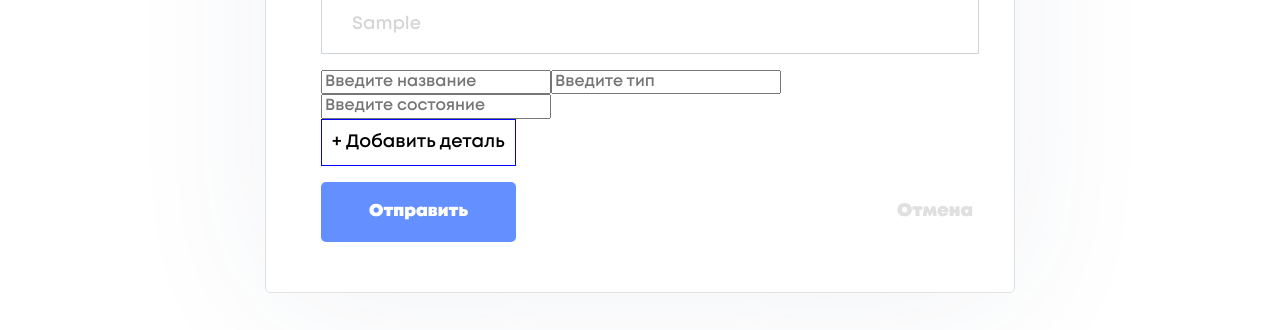
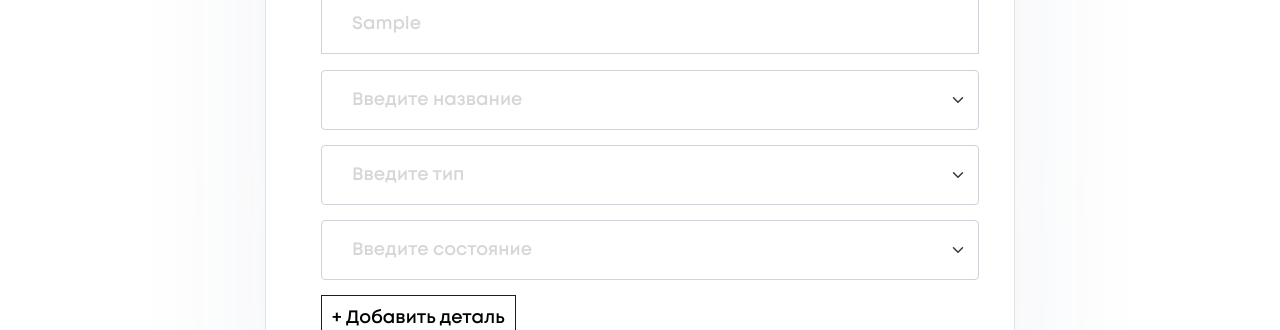
Before and after one commit to sergbfmv/gisz, a React (Create React App) app: page /order in a window 1280 px wide. Both pictures are taken after typing "Sample", "Sample", "Sample", "Sample" into the empty fields and a click on the button "+ Добавить деталь". Shown: the part 823-1153 px from the top of the page. Built offline with nearby package versions, Linux system fonts and the light colour scheme.

Commit message:
attach details to server

```diff
--- a/src/components/Order/Order.js
+++ b/src/components/Order/Order.js
@@ -40,6 +40,7 @@ class Order extends React.Component {
         this.submitOrder = this.submitOrder.bind(this)
         this.goBack = this.goBack.bind(this)
         this.addDetail = this.addDetail.bind(this)
+        this.detailUpdated = this.detailUpdated.bind(this)
     }
 
     selectCarType(e) {
@@ -123,6 +124,23 @@ class Order extends React.Component {
         }).then(response => {
             let order = response.data.data;
             // order.id -> ID заказа, нужное для прикрепления деталей к заказу
+            this.state.details.forEach(detail => {
+                this.attachDetailToOrder(order.id, detail)
+            })
+        })
+    }
+
+    attachDetailToOrder(order_id, detail) {
+        axios.post(`http://apelio.khonik.online/api/details`, {
+            order_id: order_id,
+            name: detail.name,
+            type: detail.type,
+            state: detail.state
+        }, {
+            headers: {
+                ApiToken: localStorage.getItem('api_token')
+            }
+        }).then(response => {
 
         })
     }
@@ -133,7 +151,6 @@ class Order extends React.Component {
     }
 
     addDetail() {
-        console.log('add details')
         let currentDetails = this.state.details;
         let newDetail = {
             name: "",
@@ -143,6 +160,14 @@ class Order extends React.Component {
         currentDetails.push(newDetail);
         this.setState({
             details: currentDetails,
+        })
+    }
+
+    detailUpdated(index, event) {
+        let details = this.state.details;
+        details[index] = event;
+        this.setState({
+            details: details
         })
     }
 
@@ -235,7 +260,12 @@ class Order extends React.Component {
                                     <input type="text" placeholder="Офис *" className="form-input__order" required/>
                                 </div>
 
-                                {this.state.details.map((detail, index) => <DetailForm detail={detail} index={index}/>)}
+                                {this.state.details.map((detail, index) => <DetailForm name={detail.name}
+                                                                                       type={detail.type}
+                                                                                       state={detail.state}
+                                                                                       index={index}
+                                                                                       onChange={(event) => this.detailUpdated(index, event)}
+                                />)}
                                 <button type="button" className="order-button" onClick={this.addDetail}>
                                     + Добавить деталь
                                 </button>
@@ -261,17 +291,77 @@ class DetailForm extends React.Component {
     constructor(props) {
         super(props);
         this.state = {
-            detail: props.detail,
+            state: props.state,
+            name: props.name,
+            type: props.type,
             index: props.index
         }
+
+        this.changeName = this.changeName.bind(this);
+        this.changeType = this.changeType.bind(this);
+        this.changeState = this.changeState.bind(this);
+    }
+
+    changeName(e) {
+        this.setState({
+            name: e.target.value
+        })
+
+        this.detailChanged()
+    }
+
+    changeType(e) {
+        this.setState({
+            type: e.target.value
+        })
+
+        this.detailChanged()
+    }
+
+    changeState(e) {
+        this.setState({
+            state: e.target.value
+        })
+        this.detailChanged()
+    }
+
+    detailChanged() {
+        let detail = {
+            name: this.state.name,
+            type: this.state.type,
+            state: this.state.state,
+        }
+        this.props.onChange(detail)
     }
 
     render() {
         return (
             <div>
-                <input placeholder='Введите название' type='text' name={`name_${this.state.index}`} value={this.state.detail.name}/>
-                <input placeholder='Введите тип' type='text' name={`type_${this.state.index}`} value={this.state.detail.type}/>
-                <input placeholder='Введите состояние' type='text' name={`state_${this.state.index}`} value={this.state.detail.state}/>
+                <input
+                    className="form-select form-select__garage form-select__order"
+                    placeholder='Введите название'
+                    type='text'
+                    name={`name_${this.state.index}`}
+                    value={this.state.name}
+                    onChange={this.changeName}
+                />
+                <div>
+                    <input
+                        className="form-select form-select__garage form-select__order"
+                        placeholder='Введите тип'
+                        type='text'
+                        name={`type_${this.state.index}`}
+                        onChange={this.changeType}
+                        value={this.state.type}/>
+                    <input
+                        className="form-select form-select__garage form-select__order"
+                        placeholder='Введите состояние'
+                        type='text'
+                        name={`state_${this.state.index}`}
+                        value={this.state.state}
+                        onChange={this.changeState}
+                    />
+                </div>
             </div>
         )
     }
```
